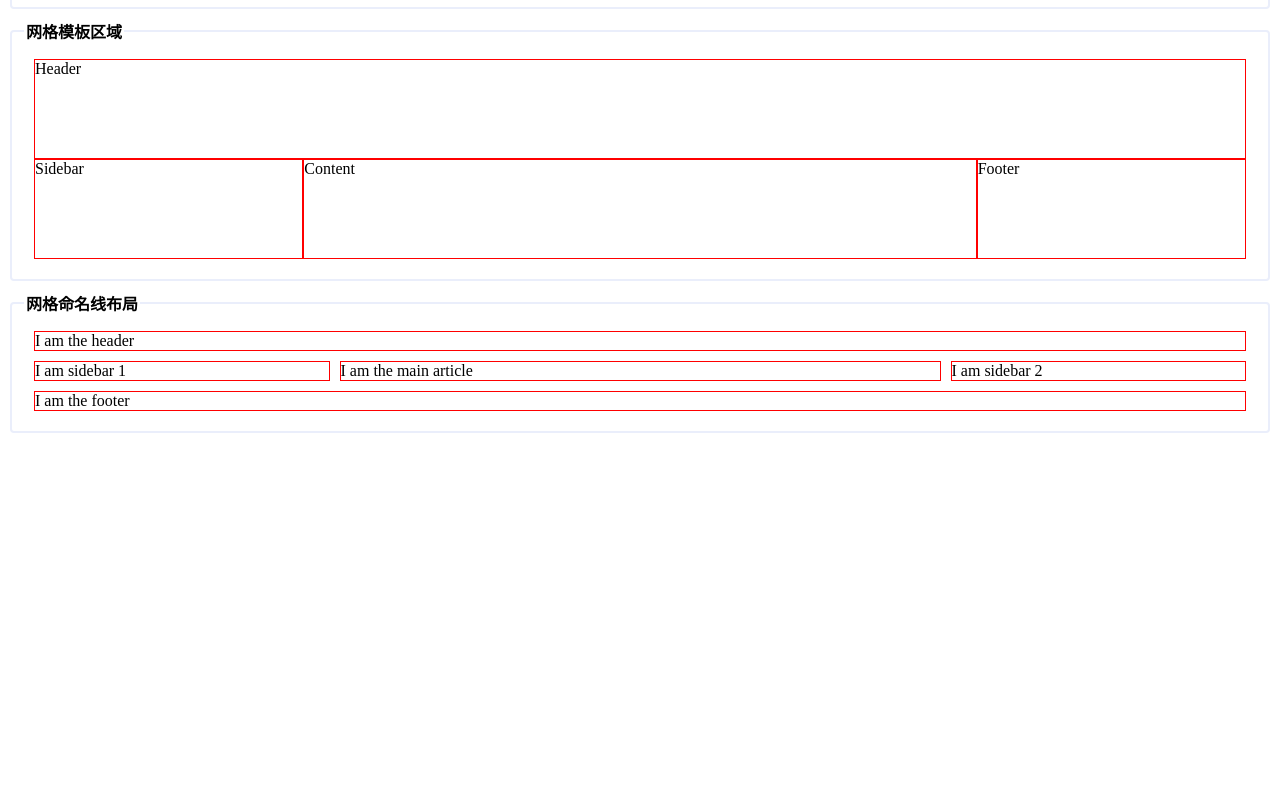
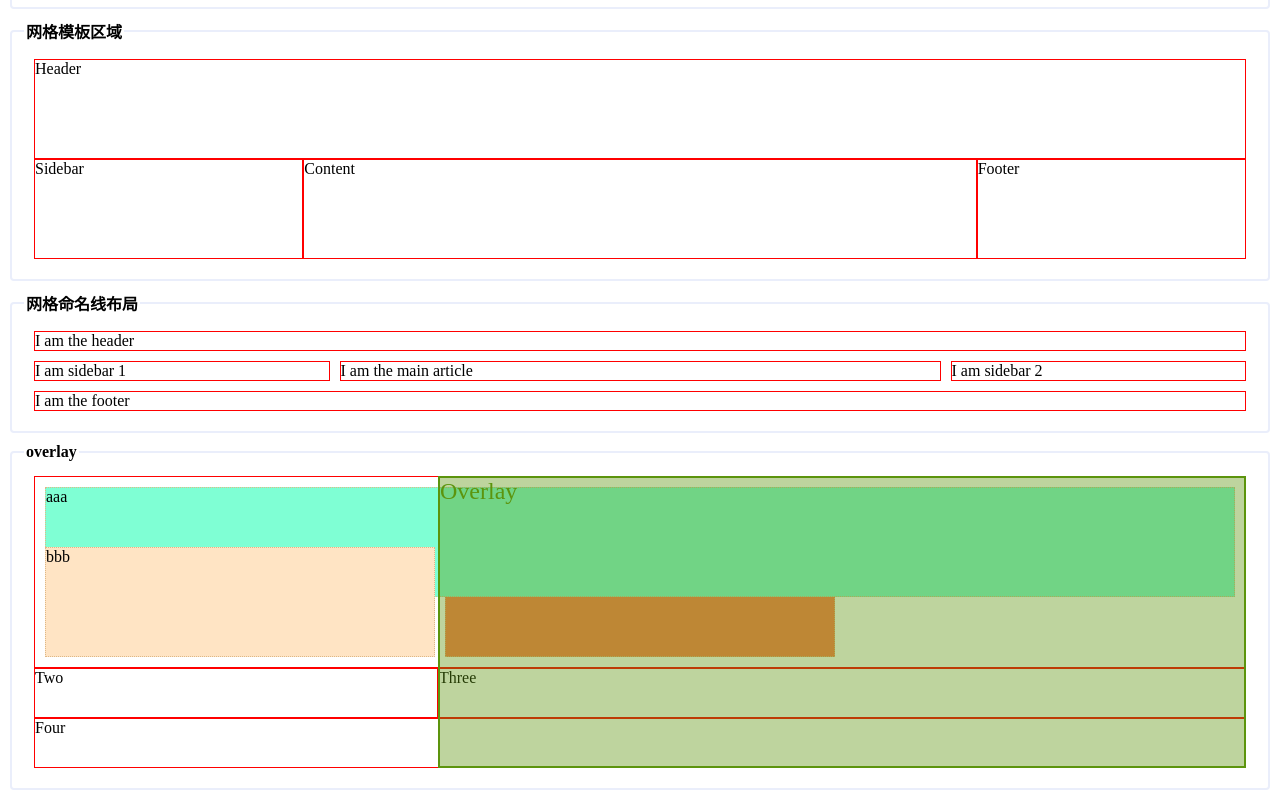
Before and after one commit to cloudtian/blogs, a plain HTML site: page css-grid-layout/index.html in a window 1280 px wide. Shown: the part 1081-1881 px from the top of the page. Before the commit the page ends 1524 px from the top, so only its background shows below. Drawn offline with Linux system fonts and the light colour scheme.

Commit message:
[doc]add css grid layout example

```diff
--- a/css-grid-layout/index.html
+++ b/css-grid-layout/index.html
@@ -130,6 +130,58 @@
                 grid-column: col-start 10 / span 3;
                 grid-row: 2;
             }
+
+            .overlay-grid {
+                grid-template-columns: repeat(6, 1fr);
+                grid-auto-rows: minmax(50px, auto);
+                grid-template-areas:
+                "one one one one one one"
+                "two two three three three three"
+                "four four four four four four"
+            }
+            .overlay-grid .one {
+                grid-area: one;
+                display: grid;
+                grid-template-columns: repeat(3, 1fr);
+                grid-auto-rows: 50px;
+                padding: 10px;
+                grid-gap: 10px;
+            }
+            .overlay-grid .two {
+                grid-area: two;
+            }
+            .overlay-grid .three {
+                grid-area: three;
+            }
+            .overlay-grid .four {
+                grid-area: four;
+            }
+            .overlay-grid .aaa {
+                grid-column: 1 / -1;
+                grid-row: 1 / 3;
+                background-color: aquamarine;
+                z-index: 1;
+            }
+            .overlay-grid .bbb {
+                grid-column-start: 1;
+                grid-row: 2 / 4;
+                background-color: bisque;
+                z-index: 2;
+            }
+            .overlay-grid .ccc {
+                grid-column-start: 2;
+                grid-row: 2 / 4;
+                background-color: coral;
+            }
+            .overlay-grid .overlay {
+                z-index: 10;
+                grid-column: 3 / -1;
+                grid-row: 1 / 4;
+                border: 2px solid rgb(92,148,13);
+                background-color: rgba(92,148,13,.4);
+                color: rgb(92,148,13);
+                font-size: 150%;
+            }
         </style>
     </head>
     <body>
@@ -215,5 +267,22 @@
                 </div>
             </div>
         </fieldset>
+
+        <fieldset>
+            <legend>overlay</legend>
+            <div class="block">
+                <div class="grid overlay-grid">
+                    <div class="grid-item one">
+                        <div class="nest-grid-item aaa">aaa</div>
+                        <div class="nest-grid-item bbb">bbb</div>
+                        <div class="nest-grid-item ccc">ccc</div>
+                    </div>
+                    <div class="grid-item two">Two</div>
+                    <div class="grid-item three">Three</div>
+                    <div class="grid-item four">Four</div>
+                    <div class="grid-item overlay">Overlay</div>
+                </div>
+            </div>
+        </fieldset>
     </body>
 </html>
```
Also changed, not shown: css-grid-layout/index.md (+69 -0 lines), css-grid-layout/overlay-grid.jpg (added).
